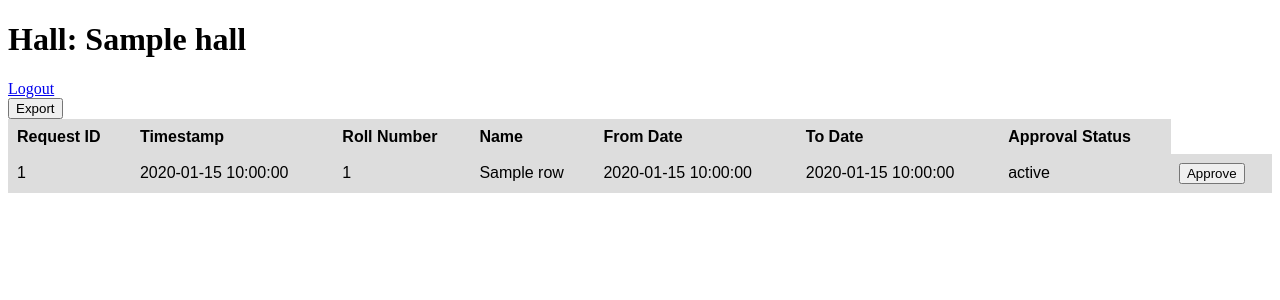
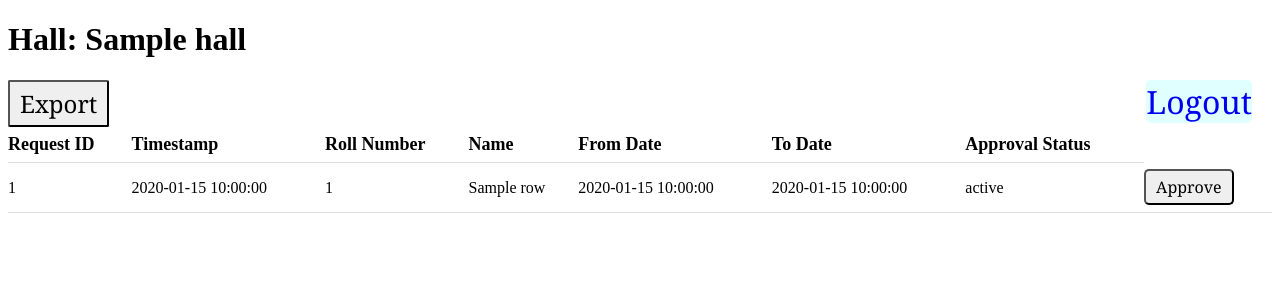
Before and after one commit to tsg-iitkgp/Gymkhana-Forms, a Python web app: template templates/applications.html in a window 1280 px wide. Shown: the top 300 px of the page. Run offline with Jinja, Linux system fonts and the light colour scheme; the template is opened without the code that fills it: most values are stand-ins (such as "Sample title", 1, 10 or a date in 2020).

Commit message:
Styled the table

```diff
--- a/static/table.css
+++ b/static/table.css
@@ -1,15 +1,39 @@
 table {
-  font-family: arial, sans-serif;
-  border-collapse: collapse;
-  width: 100%;
+	width: 99%;
+	border-collapse: collapse;
 }
 
-td, th {
-  border: 1px solid #dddddd;
-  text-align: left;
-  padding: 8px;
+th {
+	font-size: large;
 }
 
-tr {
-  background-color: #dddddd;
+th, td {
+	text-align: left;
+	padding: 7px 0;
+	border-bottom: 1px solid #ddd;
 }
+
+button {
+	padding: 5px 10px;
+	font-family: Georgia, 'Times New Roman', Times, serif;
+	font-size: medium;
+	border-radius: 5px;
+}
+
+form > button {
+	cursor: pointer;
+	border-radius: 2px;
+	box-shadow: none;
+	font-size: x-large;
+	background-color: ;
+}
+
+a {
+	text-decoration: none;
+	float: right;
+	font-family: Georgia, 'Times New Roman', Times, serif;
+	font-size: xx-large;
+	margin-right: 20px;
+	background-color: lightcyan;
+	border-radius: 5px;
+}
```
